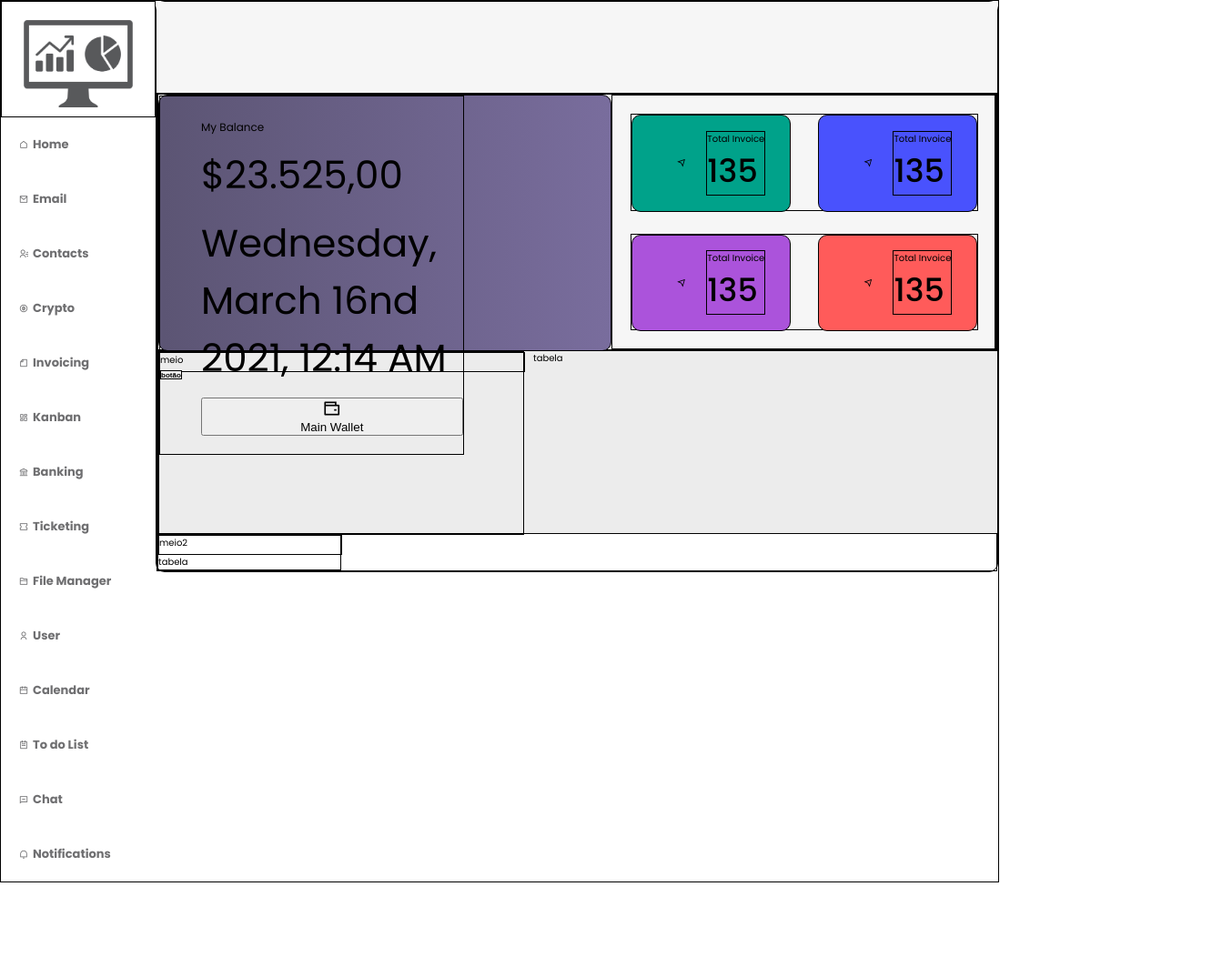
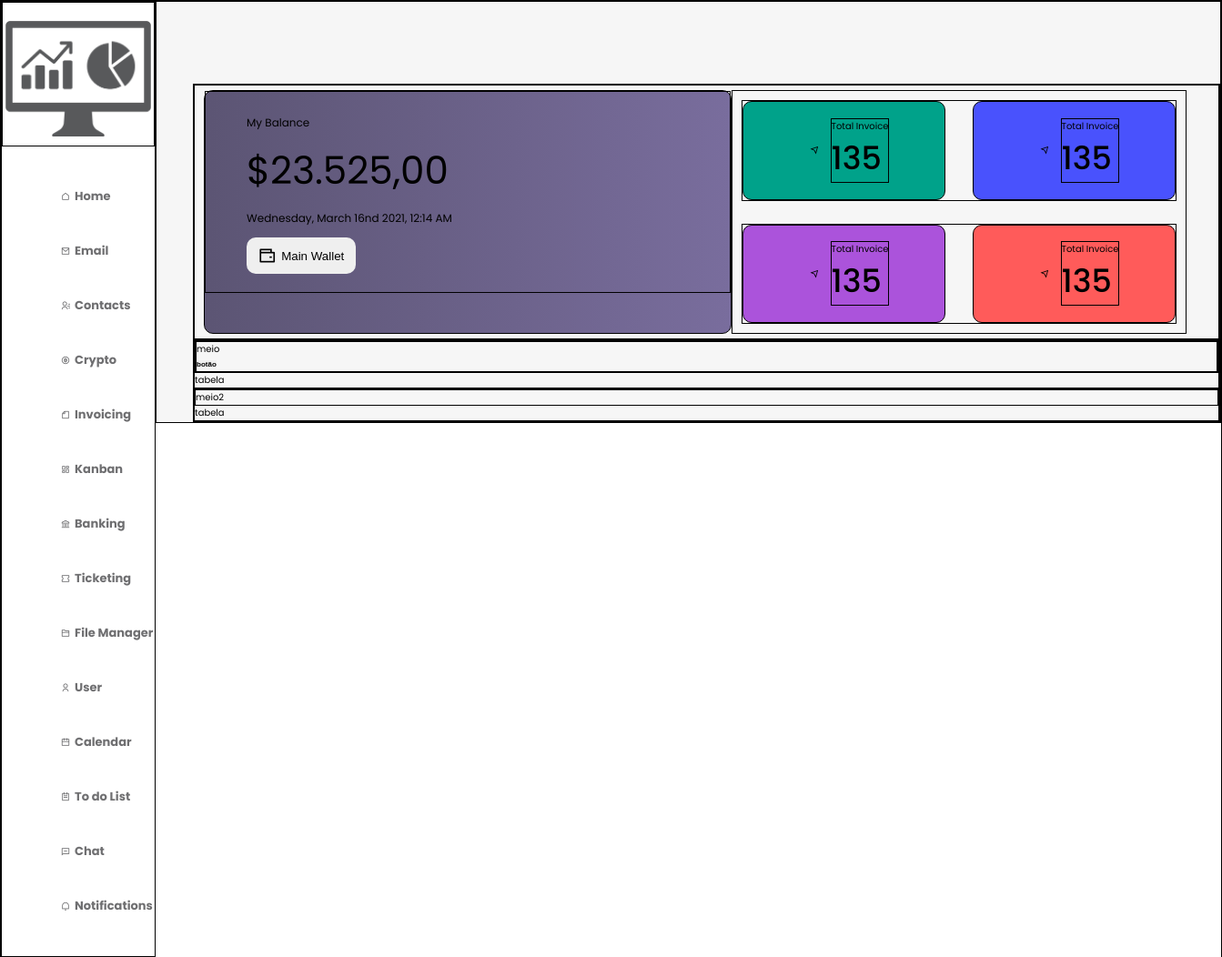
Before and after one commit to fernandesanaf/WEB-1, a plain HTML site: page htmlecssmarco/atividadeUnicos.html in a window 1280 px wide. Shown: the whole page at 91% size, 1343 px wide, since content can reach past the window. Before the commit the page ends 970 px from the top, so only its background shows below. Drawn offline with nearby package versions, Linux system fonts and the light colour scheme.

Commit message:
ta sobrepondo

```diff
--- a/htmlecssmarco/atividadeUnicos.css
+++ b/htmlecssmarco/atividadeUnicos.css
@@ -21,9 +21,11 @@
 }
 
 *{
+    list-style: none;
     margin: 0;
+    border: 0;
     padding: 0;
-    list-style: none;
+    box-sizing: border-box;
     text-decoration: none;
 }
 
@@ -70,6 +72,16 @@ h3:hover{
     height: 100%;
     display: flex;
     box-sizing: border-box;
+
+}
+
+.container2{
+    width: 100%;
+    height: 100%;
+    display: flex;
+    flex-direction: column;
+    background: var(--bg-color);
+    padding-left: 4rem;
 }
 
 nav{
@@ -77,24 +89,25 @@ nav{
     width:17rem;
     height: 100%;
     /* display: flex; */
-    /* border: 1px solid black; */
+     border: 1px solid black;
 }
 
 .logo{
     display: flex;
     justify-content: center;
+    padding-top: 2rem;
     padding-bottom: 1rem;
 }
 img{
-    width: 12rem;
-    padding-top: 2rem;
+    width: 16rem;
+    /* padding-top: 2rem; */
 }
 .menu{
     display: flex;
     width: 17rem;
     gap: 1rem;
     flex-direction: column;
-    padding: 0.5rem;
+    padding: 3rem 3rem 3rem 5rem;
 }
 
 nav .menu .limenu{
@@ -133,7 +146,7 @@ nav .menu .limenu .amenu .imenu:rover{
 
 header{
     background: var(--bg-color);
-    height: 10rem;
+    height: 9rem;
     width: 100%;
 }
 
@@ -146,18 +159,11 @@ body{
 /* caixas */
 
 .texto{
-    width: 58%;
+    /* width: 58%; */
     display: flex;
     padding: 2.5rem 0rem 2rem 4.5rem;
     flex-direction: column;
     gap: 1.2rem;
-}
-
-.container2{
-   height: 100%;
-   width: 100%;
-    border-radius: 1rem;
-    /* display:flex; */
 }
 
 principal{
@@ -171,16 +177,16 @@ principal{
     display: flex;
     /* background: rgb(241, 239, 240); */
     height: 28rem;
-    /* gap: 1rem; */
+     /* gap: 1rem; */
     /* align-items: center; */
     /* justify-content: space-around; */
     background: var(--bg-color);
-    /* padding: 1rem; */
+     padding: 0.5rem 3.5rem 0.5rem 1rem;
 }
 
 .caixa1{
     height: 100%;
-    width: 60rem;
+    width: 58rem;
     background: linear-gradient(90deg, var(--div1-color) 01%, var(--div11-color) 100%);
     border-radius: 1rem;
     /* display: flex; */
@@ -197,15 +203,27 @@ principal{
     font-size: 4.2rem;
 }
 
+.btn-caixa1{
+    display: flex;
+    align-items: center;
+    height: 100%;
+    width: 12rem;
+    justify-content: space-around;
+    padding: 1rem;
+    border-radius: 1rem;
+
+}
+
 .btn-caixa1 i{
     font-size: 2rem;
 }
 
 .quatrocaixas{
-    width: 50%;
+    height: 100%;
+    width: 50rem;
     display: flex;
     flex-direction: column;
-    padding: 2rem 2rem 2rem 2rem;
+    padding: 1rem 1rem 1rem 1rem;
     gap: 2.5rem;
 }
 
@@ -245,7 +263,7 @@ principal{
 .icone{
     border: 2px solid var(--light-color);
     border-radius: 1.5rem;
-    padding: 1rem;
+    /* padding: 1rem; */
     width: 3.5rem;
     height: 3.5rem;
     display: flex;
@@ -274,7 +292,7 @@ iconecaixa{
     width: calc(100vw - 190px - 1rem - 1rem - 1rem);
     border-radius: 1.3rem;
 } */
-
+/*
 .meio1{
     height: 2rem;
     width: 40rem;
@@ -307,4 +325,4 @@ iconecaixa{
 .btnmeio{
     border: 1px solid black;
     height: 1rem;
-}
+} */
--- a/htmlecssmarco/atividadeUnicos.html
+++ b/htmlecssmarco/atividadeUnicos.html
@@ -119,7 +119,7 @@
               <div class="texto">
                 <p class="texto1">My Balance</p>
                 <p class="valor">$23.525,00</p>
-                <p>Wednesday, March 16nd 2021, 12:14 AM</p>
+                <p class="texto1">Wednesday, March 16nd 2021, 12:14 AM</p>
                 <button class="btn-caixa1">
                   <i class="ri-wallet-line"></i>
                   <p>Main Wallet</p>
```
